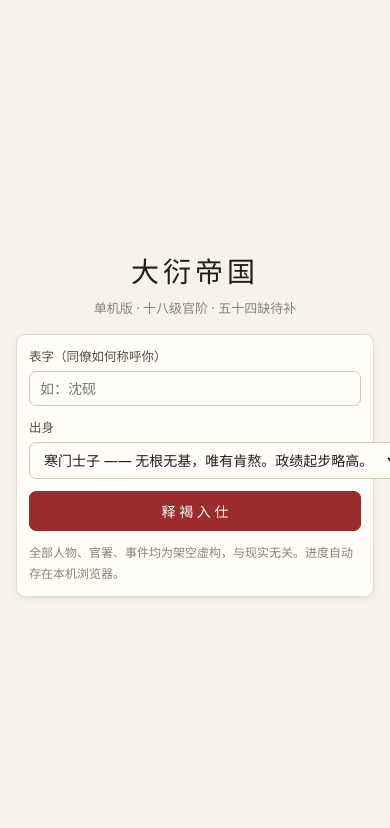
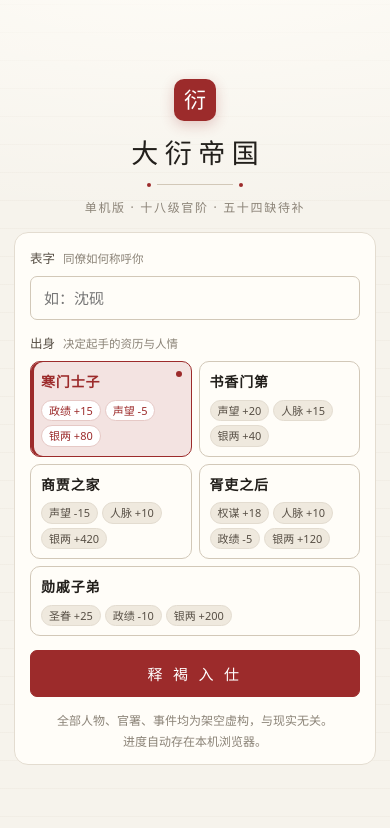
Before and after one commit to houhuizhang80-wq/daiyan-empire, a website: page daiyan-offline.html in a window 390 px wide. Shown: the top 828 px of the page. Drawn offline with Linux system fonts and the light colour scheme.

Commit message:
Redesign the offline start screen
- hero: seal block, wide-tracked title, hairline with seal dots, paper-grain backdrop

- origins: dropdown replaced by selectable cards that show starting bonuses up front

- mobile: two-column compact cards so the whole cover fits one screen (686px vs 935px)

- tests: cover checks added to offline-smoke

```diff
--- a/daiyan-offline.html
+++ b/daiyan-offline.html
@@ -141,13 +141,60 @@ td.num{text-align:right;font-variant-numeric:tabular-nums}
 .kv{display:flex;justify-content:space-between;font-size:13px;padding:4px 0;border-bottom:1px dashed var(--line)}
 .kv:last-child{border-bottom:none}
 .kv span:last-child{color:var(--ink-2)}
-.splash{position:fixed;inset:0;background:var(--paper);z-index:300;display:flex;align-items:center;justify-content:center;padding:20px}
-.splash-in{width:min(460px,100%);text-align:center}
-.splash .big{font-family:var(--font);font-size:34px;letter-spacing:6px;margin:14px 0 4px}
-.splash .sub{color:var(--ink-3);margin-bottom:22px}
-.field{margin-bottom:12px;text-align:left}
-.field label{display:block;font-size:12.5px;color:var(--ink-2);margin-bottom:4px}
-.field input{width:100%}
+/* ── 开局封面 ── */
+.splash{position:fixed;inset:0;z-index:300;display:flex;align-items:center;justify-content:center;
+  padding:28px 20px;overflow-y:auto;
+  background:
+    radial-gradient(1100px 460px at 50% -8%, #fffdf8 0%, transparent 62%),
+    repeating-linear-gradient(0deg, transparent 0 27px, rgba(140,120,90,.045) 27px 28px),
+    var(--paper);
+  animation:fade .3s ease}
+@keyframes fade{from{opacity:0}}
+.splash-in{width:min(520px,100%);animation:rise .42s cubic-bezier(.2,.7,.3,1) both}
+@keyframes rise{from{opacity:0;transform:translateY(12px)}}
+
+.hero{text-align:center;margin-bottom:24px}
+.hero-seal{width:52px;height:52px;margin:0 auto 15px;display:grid;place-items:center;
+  background:var(--seal);color:#fff;font-family:var(--font);font-size:27px;border-radius:10px;
+  box-shadow:0 4px 14px rgba(156,43,43,.24)}
+.hero-title{font-family:var(--font);font-size:36px;font-weight:500;letter-spacing:.34em;
+  margin:0 0 12px;text-indent:.34em;color:var(--ink)}
+/* 细分隔线两端缀朱点，替掉一条光秃秃的横线 */
+.hero-rule{position:relative;width:76px;height:1px;margin:0 auto 13px;background:var(--line-2)}
+.hero-rule::before,.hero-rule::after{content:'';position:absolute;top:50%;width:4px;height:4px;
+  border-radius:50%;background:var(--seal);transform:translateY(-50%)}
+.hero-rule::before{left:-10px}
+.hero-rule::after{right:-10px}
+.hero-sub{margin:0;color:var(--ink-3);font-size:12.5px;letter-spacing:.2em}
+
+.startcard{background:var(--paper-2);border:1px solid var(--line);border-radius:16px;
+  padding:24px 24px 18px;box-shadow:var(--shadow-md)}
+
+.field{margin-bottom:17px;text-align:left}
+.field label{display:flex;align-items:baseline;gap:8px;font-size:12.5px;color:var(--ink-2);margin-bottom:7px}
+.field label .hint{font-size:11.5px;color:var(--ink-3);letter-spacing:0}
+.field input{width:100%;padding:11px 13px;font-size:15px}
+
+/* 出身卡：把五个选项的差别直接摆出来，不用猜 */
+.origins{display:grid;grid-template-columns:1fr 1fr;gap:8px}
+.origin{position:relative;border:1px solid var(--line-2);border-radius:10px;padding:10px 12px;
+  cursor:pointer;background:var(--paper-2);transition:.16s}
+.origin:hover{border-color:var(--gold);background:var(--gold-soft)}
+.origin.on{border-color:var(--seal);background:var(--seal-soft);box-shadow:inset 3px 0 0 var(--seal)}
+/* 选中角标：光靠底色深浅不够明确 */
+.origin.on::after{content:'';position:absolute;top:9px;right:9px;width:6px;height:6px;
+  border-radius:50%;background:var(--seal)}
+.origin.on .nm{color:var(--seal)}
+.origin .nm{font-family:var(--font);font-size:14px;font-weight:600;letter-spacing:.06em}
+.origin .ds{font-size:11.5px;color:var(--ink-3);line-height:1.5;margin-top:3px}
+.origin .st{display:flex;flex-wrap:wrap;gap:4px;margin-top:7px}
+.origin .st i{font-style:normal;font-size:11px;padding:1px 7px;border-radius:20px;
+  background:var(--paper-3);color:var(--ink-2);border:1px solid var(--line)}
+.origin.on .st i{background:#fff;border-color:#e6c9c6;color:var(--seal)}
+
+.btn.lg{padding:13px;font-size:15px;letter-spacing:.22em}
+.splash .fine{margin:14px 0 0;text-align:center}
+#sp-continue{margin-bottom:9px;letter-spacing:.14em}
 
 /* ══════════ 响应式：手机（≤720px） ══════════ */
 @media (max-width:720px){
@@ -210,9 +257,22 @@ td.num{text-align:right;font-variant-numeric:tabular-nums}
   .toast{max-width:none}
 
   .gaz{font-size:12.5px}
-  .splash{padding:16px}
-  .splash .big{font-size:28px;letter-spacing:4px}
-  .splash .sub{font-size:13px;margin-bottom:16px}
+
+  /* 封面：手机上收字号、出身改单列 */
+  .splash{padding:16px 14px}
+  .hero{margin-bottom:15px}
+  .hero-seal{width:42px;height:42px;font-size:22px;margin-bottom:10px}
+  .hero-title{font-size:27px;letter-spacing:.24em;text-indent:.24em;margin-bottom:10px}
+  .hero-sub{font-size:12px;letter-spacing:.14em}
+  .startcard{padding:16px 15px 12px;border-radius:14px}
+  .field{margin-bottom:14px}
+  .btn.lg{padding:12px}
+  /* 出身卡两列、藏起氛围描述 —— 否则封面高到要滚动才能看到「释褐入仕」 */
+  .origins{grid-template-columns:1fr 1fr;gap:7px}
+  .origin{padding:9px 10px}
+  .origin .ds{display:none}
+  .origin:last-child{grid-column:1/-1}
+  .origin .st{margin-top:6px}
 }
 
 /* 超窄屏（≤380px）再收一档字号与内距 */
@@ -227,7 +287,11 @@ td.num{text-align:right;font-variant-numeric:tabular-nums}
 /* 手机横放（矮屏）：弹层别占满高度 */
 @media (max-height:520px) and (orientation:landscape){
   .modal{max-height:94vh}
-  .splash .big{font-size:24px;margin:8px 0 2px}
+  .splash{padding:14px 16px}
+  .hero{margin-bottom:12px}
+  .hero-seal{width:38px;height:38px;font-size:20px;margin-bottom:8px}
+  .hero-title{font-size:22px;margin-bottom:8px;letter-spacing:.2em;text-indent:.2em}
+  .origins{grid-template-columns:1fr 1fr 1fr}
 }
 </style>
 </head>
@@ -269,15 +333,29 @@ td.num{text-align:right;font-variant-numeric:tabular-nums}
 
 <div class="toasts" id="toasts"></div>
 <div class="splash" id="splash"><div class="splash-in">
-  <div class="big">大衍帝国</div>
-  <div class="sub">单机版 · 十八级官阶 · 五十四缺待补</div>
-  <div class="card" style="text-align:left">
-    <div class="field"><label>表字（同僚如何称呼你）</label><input id="sp-name" maxlength="8" placeholder="如：沈砚" /></div>
-    <div class="field"><label>出身</label><select id="sp-origin"></select></div>
-    <div class="field" id="sp-origin-desc" class="fine"></div>
-    <button class="btn primary block" id="sp-start">释 褐 入 仕</button>
-    <div class="fine" style="margin-top:12px">全部人物、官署、事件均为架空虚构，与现实无关。进度自动存在本机浏览器。</div>
+
+  <div class="hero">
+    <div class="hero-seal">衍</div>
+    <h1 class="hero-title">大衍帝国</h1>
+    <div class="hero-rule"></div>
+    <p class="hero-sub">单机版 · 十八级官阶 · 五十四缺待补</p>
   </div>
+
+  <div class="startcard">
+    <div class="field">
+      <label>表字<span class="hint">同僚如何称呼你</span></label>
+      <input id="sp-name" maxlength="8" placeholder="如：沈砚" autocomplete="off" />
+    </div>
+
+    <div class="field">
+      <label>出身<span class="hint">决定起手的资历与人情</span></label>
+      <div class="origins" id="sp-origins"></div>
+    </div>
+
+    <button class="btn primary block lg" id="sp-start">释 褐 入 仕</button>
+    <p class="fine">全部人物、官署、事件均为架空虚构，与现实无关。<br>进度自动存在本机浏览器。</p>
+  </div>
+
 </div></div>
 
 <script>
@@ -1309,18 +1387,37 @@ function startGame(name,origin){
   freshState(name,origin); save(); renderAll(); setupAuto();
   $('splash').classList.add('hidden');
 }
+let ORIGIN_SEL='han';
+
 function boot(){
-  $('sp-origin').innerHTML=ORIGINS.map(o=>`<option value="${o.key}">${o.name} —— ${o.desc}</option>`).join('');
+  // 出身以卡片呈现：起手加成直接标出来，不必靠一行下拉文案去猜
+  $('sp-origins').innerHTML=ORIGINS.map(o=>{
+    const chips=Object.keys(o.st)
+      .map(k=>`<i>${STAT_NAME[k]} ${o.st[k]>0?'+':''}${o.st[k]}</i>`)
+      .concat(`<i>银两 +${o.res.silver}</i>`).join('');
+    const on=o.key===ORIGIN_SEL;
+    return `<div class="origin${on?' on':''}" data-o="${o.key}" role="radio" aria-checked="${on}">
+      <div class="nm">${o.name}</div><div class="ds">${o.desc}</div><div class="st">${chips}</div></div>`;
+  }).join('');
+  [...document.querySelectorAll('#sp-origins .origin')].forEach(el=>el.onclick=()=>{
+    ORIGIN_SEL=el.dataset.o;
+    [...document.querySelectorAll('#sp-origins .origin')].forEach(x=>{
+      const on=x===el;
+      x.classList.toggle('on',on);
+      x.setAttribute('aria-checked',String(on));
+    });
+  });
+
   const has=(()=>{ try{ return !!localStorage.getItem(SAVE_KEY); }catch(e){ return false; } })();
   if(has){
     const b=document.createElement('button');
-    b.className='btn block'; b.style.marginTop='10px'; b.textContent='继 续 上 次 进 度';
+    b.className='btn ghost block'; b.id='sp-continue'; b.textContent='继 续 上 次 进 度';
     b.onclick=()=>{ if(load()){ renderAll(); setupAuto(); $('splash').classList.add('hidden'); } else toast('存档已损坏。','bad'); };
-    $('sp-start').parentNode.insertBefore(b,$('sp-start').nextSibling);
+    $('sp-start').parentNode.insertBefore(b,$('sp-start'));
   }
   $('sp-start').onclick=()=>{
     const n=($('sp-name').value||'').trim()||'沈砚';
-    startGame(n,$('sp-origin').value);
+    startGame(n,ORIGIN_SEL);
   };
   // 首次渲染一份空壳，避免报错
   S=S||freshState('沈砚','han');
```
Also changed, not shown: scripts/offline-smoke.js (+6 -1 lines).
